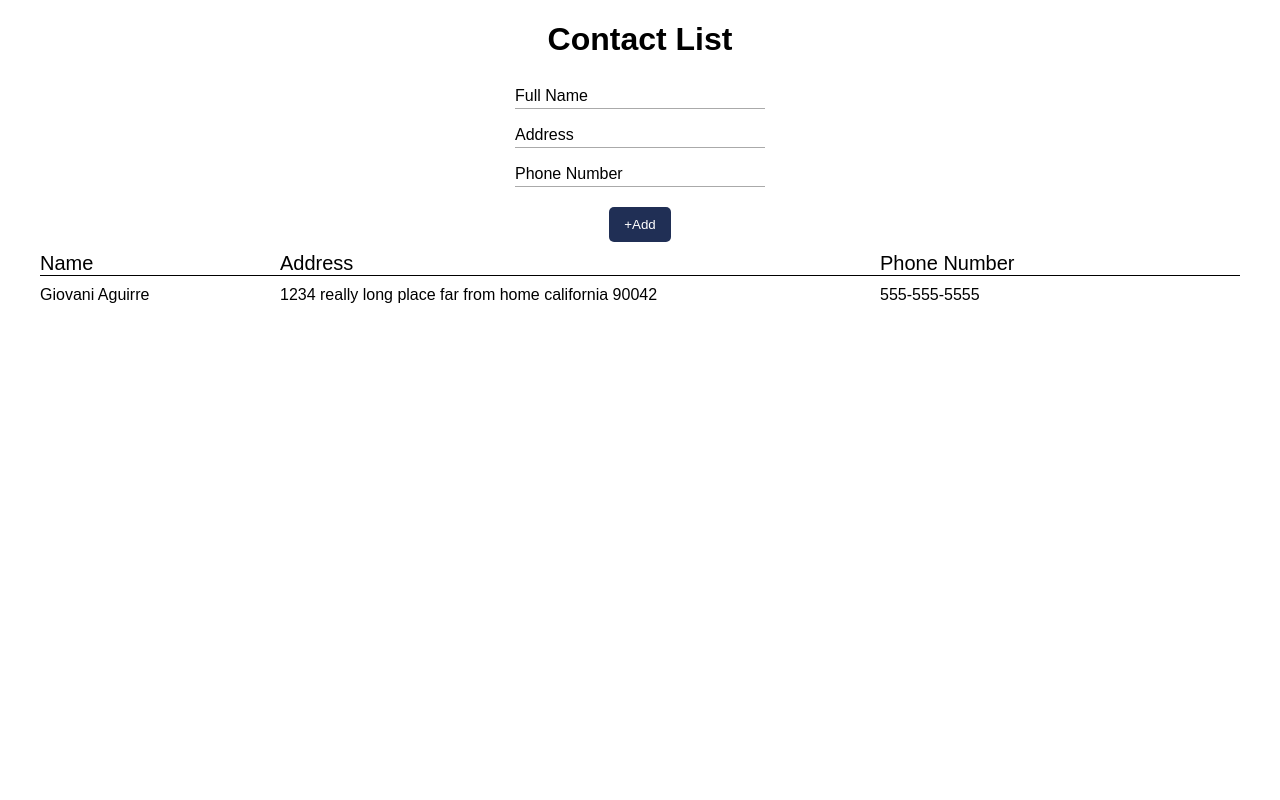
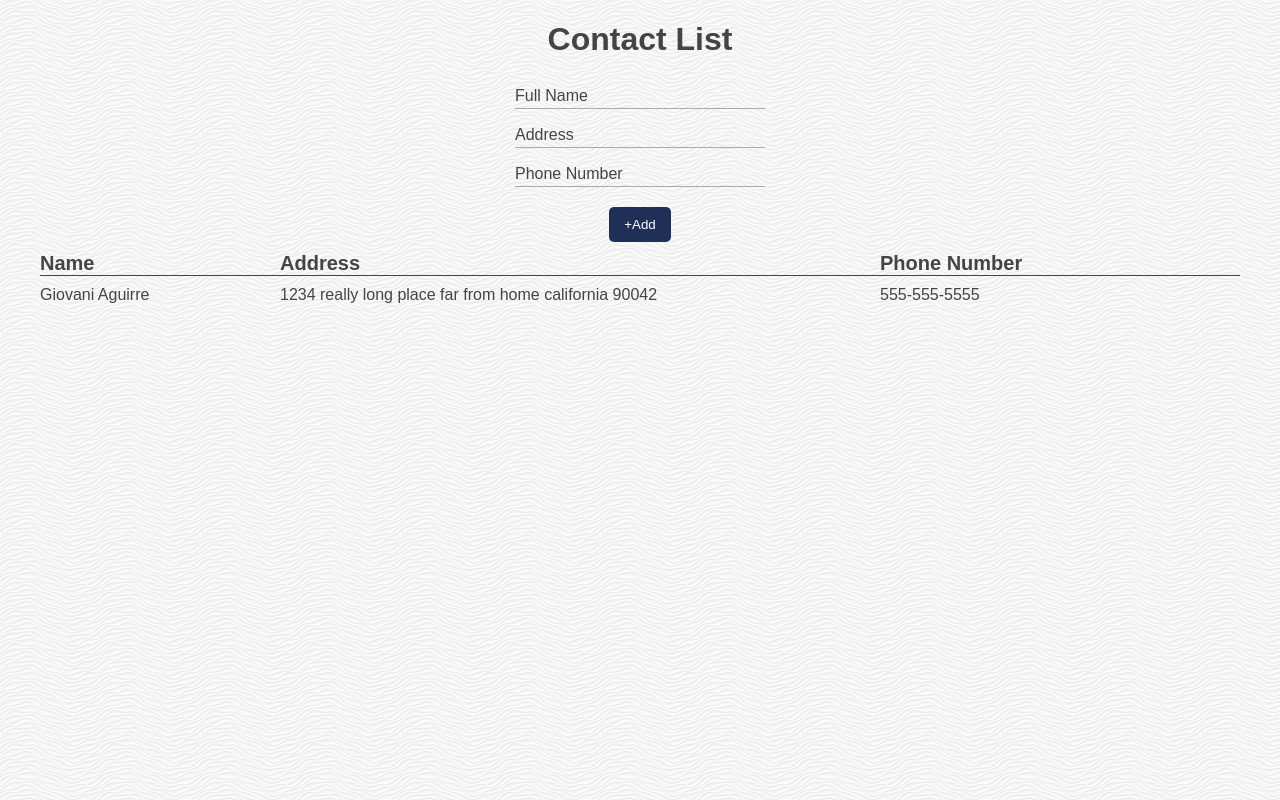
Before and after one commit to its-gio/ContactList, a plain HTML site: page index.html in a window 1280 px wide. Drawn offline with Linux system fonts and the light colour scheme.

Commit message:
Added suddle pattern background... looks nice.

```diff
--- a/styles.css
+++ b/styles.css
@@ -1,4 +1,8 @@
-* { box-sizing: border-box; font-family: Arial, Helvetica, sans-serif; }
+* { box-sizing: border-box; font-family: Arial, Helvetica, sans-serif; color: #444; }
+
+body {
+  background: url("/images/white-waves.png");
+}
 
 h1 {
   text-align: center;
@@ -27,6 +31,7 @@ form > input, form label {
   border: none;
   border-bottom: 1px solid #aaa;
   width: 100%;
+  background: transparent;
 }
 
 .input-container--input::-webkit-inner-spin-button,
@@ -95,8 +100,9 @@ form > input, form label {
 
 .contact-list--contain.header{
   font-size: 1.25rem;
-  border-bottom: 1px solid;
+  border-bottom: 1px solid #444;
   margin-bottom: 10px;
+  font-weight: bold;
 }
 
 .contact-list--contain{
```
Also changed, not shown: images/white-waves.png (added).
